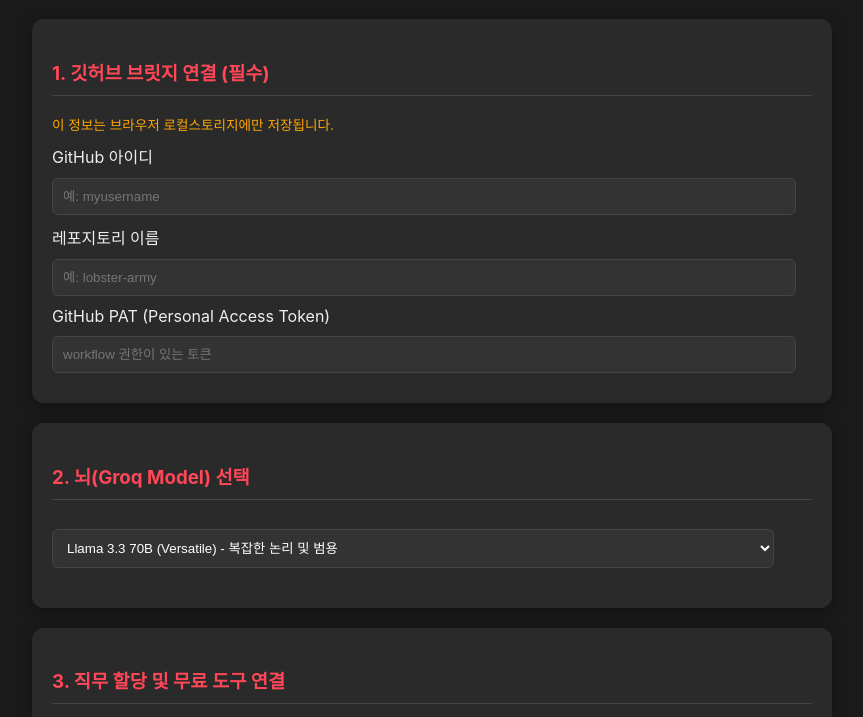
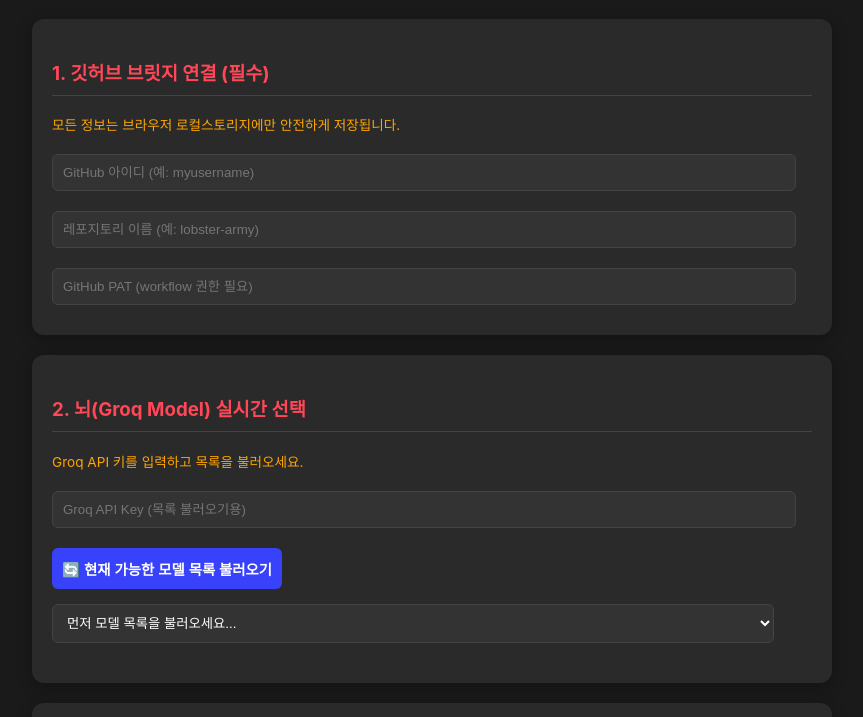
Before and after one commit to Benjamin5607/ai_agent_mina, a plain HTML site: page index.html in a window 1280 px wide. Shown: the part 83-800 px from the top of the page, without its empty margins (208-1071 px from the left). Drawn offline with Linux system fonts and the light colour scheme.

Commit message:
Update index.html

```diff
--- a/index.html
+++ b/index.html
@@ -7,8 +7,9 @@
         body { font-family: 'Inter', sans-serif; background: #1a1a1a; color: #eee; padding: 20px; max-width: 800px; margin: 0 auto; }
         .card { background: #2a2a2a; padding: 20px; border-radius: 12px; margin-bottom: 20px; box-shadow: 0 4px 15px rgba(0,0,0,0.3); }
         select, input { width: 95%; padding: 10px; margin: 10px 0; border-radius: 6px; border: 1px solid #444; background: #333; color: white; }
-        button { background: #ff4757; color: white; border: none; padding: 15px 20px; border-radius: 6px; cursor: pointer; font-weight: bold; width: 100%; font-size: 1.1em; }
-        button:hover { background: #ff6b81; }
+        button { background: #ff4757; color: white; border: none; padding: 15px 20px; border-radius: 6px; cursor: pointer; font-weight: bold; width: 100%; font-size: 1.1em; margin-top: 10px; }
+        .btn-small { background: #3742fa; padding: 10px; font-size: 0.9em; width: auto; display: inline-block; }
+        button:hover { filter: brightness(1.1); }
         .info-text { font-size: 0.85em; color: #ffa502; margin-bottom: 10px; }
         .section-title { color: #ff4757; border-bottom: 1px solid #444; padding-bottom: 10px; }
     </style>
@@ -19,32 +20,31 @@
 
     <div class="card">
         <h3 class="section-title">1. 깃허브 브릿지 연결 (필수)</h3>
-        <p class="info-text">이 정보는 브라우저 로컬스토리지에만 저장됩니다.</p>
-        <label>GitHub 아이디</label>
-        <input type="text" id="GITHUB_USER" placeholder="예: myusername">
-        <label>레포지토리 이름</label>
-        <input type="text" id="REPO_NAME" placeholder="예: lobster-army">
-        <label>GitHub PAT (Personal Access Token)</label>
-        <input type="password" id="GITHUB_PAT" placeholder="workflow 권한이 있는 토큰">
+        <p class="info-text">모든 정보는 브라우저 로컬스토리지에만 안전하게 저장됩니다.</p>
+        <input type="text" id="GITHUB_USER" placeholder="GitHub 아이디 (예: myusername)">
+        <input type="text" id="REPO_NAME" placeholder="레포지토리 이름 (예: lobster-army)">
+        <input type="password" id="GITHUB_PAT" placeholder="GitHub PAT (workflow 권한 필요)">
     </div>
 
     <div class="card">
-        <h3 class="section-title">2. 뇌(Groq Model) 선택</h3>
-        <select id="modelSelect" onchange="updateModelDesc()">
-            <option value="llama-3.3-70b-versatile">Llama 3.3 70B (Versatile) - 복잡한 논리 및 범용</option>
-            <option value="llama-3.1-8b-instant">Llama 3.1 8B (Instant) - 빠른 속도 및 단순 반복</option>
-            <option value="mixtral-8x7b-32768">Mixtral 8x7B (MoE) - 창의적 글쓰기 및 다국어</option>
+        <h3 class="section-title">2. 뇌(Groq Model) 실시간 선택</h3>
+        <p class="info-text">Groq API 키를 입력하고 목록을 불러오세요.</p>
+        <input type="password" id="FRONTEND_GROQ_KEY" placeholder="Groq API Key (목록 불러오기용)">
+        <button class="btn-small" onclick="fetchGroqModels()">🔄 현재 가능한 모델 목록 불러오기</button>
+
+        <select id="modelSelect" onchange="updateModelDesc()" style="margin-top: 15px;">
+            <option value="">먼저 모델 목록을 불러오세요...</option>
         </select>
-        <div id="modelDesc" class="info-text"></div>
+        <div id="modelDesc" class="info-text" style="margin-top: 5px;"></div>
     </div>
 
     <div class="card">
         <h3 class="section-title">3. 직무 할당 및 무료 도구 연결</h3>
         <select id="taskSelect" onchange="updateTaskFields()">
+            <option value="ops_risk">BPO Ops / Risk Management (Contract, Crawler)</option>
             <option value="coding">Coding / Developer (GitHub, News API)</option>
             <option value="contents">Contents Creator (Pixabay, YouTube API)</option>
             <option value="data">Data Analysis / Documentation (CoinGecko, Sheets)</option>
-            <option value="ops_risk">BPO Ops / Risk Management (Contract Analysis, Web Crawler)</option>
         </select>
         <div id="apiFields"></div>
     </div>
@@ -55,19 +55,84 @@
 
     <script>
         const taskApis = {
+            "ops_risk": ["RISK_RADAR_ENDPOINT", "CRAWLER_API_KEY"],
             "coding": ["NEWS_API_KEY"],
             "contents": ["YOUTUBE_API_KEY", "PIXABAY_KEY"],
-            "data": ["OPENWEATHER_KEY"],
-            "ops_risk": ["RISK_RADAR_ENDPOINT", "CRAWLER_API_KEY"]
+            "data": ["OPENWEATHER_KEY"]
         };
 
-        // 로컬스토리지 값 불러와서 세팅
+        // 로컬스토리지 값 불러오기
         window.onload = () => {
-            ["GITHUB_USER", "REPO_NAME", "GITHUB_PAT", "modelSelect", "taskSelect"].forEach(id => {
+            ["GITHUB_USER", "REPO_NAME", "GITHUB_PAT", "FRONTEND_GROQ_KEY", "taskSelect"].forEach(id => {
                 if(localStorage.getItem(id)) document.getElementById(id).value = localStorage.getItem(id);
             });
             updateTaskFields();
+
+            // API 키가 저장되어 있으면 자동으로 모델 목록 불러오기
+            if(document.getElementById("FRONTEND_GROQ_KEY").value) {
+                fetchGroqModels();
+            }
         };
+
+        // Groq API를 찔러서 실시간 모델 목록 가져오기
+        async function fetchGroqModels() {
+            const apiKey = document.getElementById("FRONTEND_GROQ_KEY").value;
+            if (!apiKey) {
+                alert("Groq API 키를 입력해주세요!"); return;
+            }
+
+            // 키 저장
+            localStorage.setItem("FRONTEND_GROQ_KEY", apiKey);
+            const select = document.getElementById("modelSelect");
+            select.innerHTML = '<option>불러오는 중...</option>';
+
+            try {
+                const response = await fetch("https://api.groq.com/openai/v1/models", {
+                    method: "GET",
+                    headers: { "Authorization": `Bearer ${apiKey}` }
+                });
+
+                if (!response.ok) throw new Error("API 키가 잘못되었거나 네트워크 오류입니다.");
+
+                const data = await response.json();
+
+                // whisper 모델(음성 전용) 등은 제외하고 텍스트 모델만 필터링 (선택적)
+                const models = data.data.filter(m => !m.id.includes("whisper"));
+
+                select.innerHTML = '';
+                models.forEach(model => {
+                    const option = document.createElement("option");
+                    option.value = model.id;
+                    option.text = model.id;
+
+                    // 이전에 선택했던 모델 자동 선택
+                    if(localStorage.getItem("modelSelect") === model.id) {
+                        option.selected = true;
+                    }
+                    select.appendChild(option);
+                });
+
+                updateModelDesc();
+
+            } catch (error) {
+                alert(error.message);
+                select.innerHTML = '<option value="">목록을 불러오지 못했습니다.</option>';
+            }
+        }
+
+        // 모델 이름(ID)을 분석해서 자동으로 강점 설명 달아주기
+        function updateModelDesc() {
+            const modelId = document.getElementById('modelSelect').value.toLowerCase();
+            let desc = "강점: Groq에서 제공하는 최신 모델입니다.";
+
+            if (modelId.includes("70b")) desc = "강점: 파라미터가 커서 복잡한 논리, 긴 계약서 문맥 이해, 가장 똑똑한 판단(Risk Management) 필요 시 추천!";
+            else if (modelId.includes("8b")) desc = "강점: 미친 처리 속도. 단순 데이터 분류, 실시간 크롤링 요약, 가성비 작업에 최적화!";
+            else if (modelId.includes("mixtral")) desc = "강점: 다국어 처리에 강함. 글로벌 BPO 업무나 다국어 번역, 창의적 글쓰기에 추천!";
+            else if (modelId.includes("gemma")) desc = "강점: 구글에서 만든 경량 모델. 빠르고 효율적인 텍스트 생성에 적합합니다.";
+
+            document.getElementById('modelDesc').innerText = desc;
+            localStorage.setItem("modelSelect", document.getElementById('modelSelect').value);
+        }
 
         function updateTaskFields() {
             const task = document.getElementById('taskSelect').value;
@@ -82,12 +147,11 @@
         }
 
         async function saveAndRun() {
-            // 기본 세팅 저장
-            ["GITHUB_USER", "REPO_NAME", "GITHUB_PAT", "modelSelect", "taskSelect"].forEach(id => {
+            // ... (기존 saveAndRun 로직과 100% 동일) ...
+            ["GITHUB_USER", "REPO_NAME", "GITHUB_PAT", "taskSelect"].forEach(id => {
                 localStorage.setItem(id, document.getElementById(id).value);
             });
 
-            // 추가 API 키들을 모아서 JSON 문자열로 만듭니다 (깃허브 액션으로 넘길 페이로드)
             let extraKeys = {};
             document.querySelectorAll('.extra-api').forEach(input => {
                 localStorage.setItem(input.id, input.value);
@@ -100,11 +164,10 @@
             const model = document.getElementById("modelSelect").value;
             const task = document.getElementById("taskSelect").value;
 
-            if (!pat || !user || !repo) {
-                alert("깃허브 브릿지 정보를 모두 입력해주세요!"); return;
+            if (!pat || !user || !repo || !model) {
+                alert("필수 정보(깃허브 브릿지 및 모델 선택)를 모두 확인해주세요!"); return;
             }
 
-            // GitHub API 호출
             const url = `https://api.github.com/repos/${user}/${repo}/actions/workflows/lobster_army.yml/dispatches`;
 
             try {
@@ -116,7 +179,7 @@
                         inputs: {
                             model: model,
                             task: task,
-                            extra_keys: JSON.stringify(extraKeys) // 로컬 저장된 키들을 액션으로 전달
+                            extra_keys: JSON.stringify(extraKeys)
                         }
                     })
                 });
```
